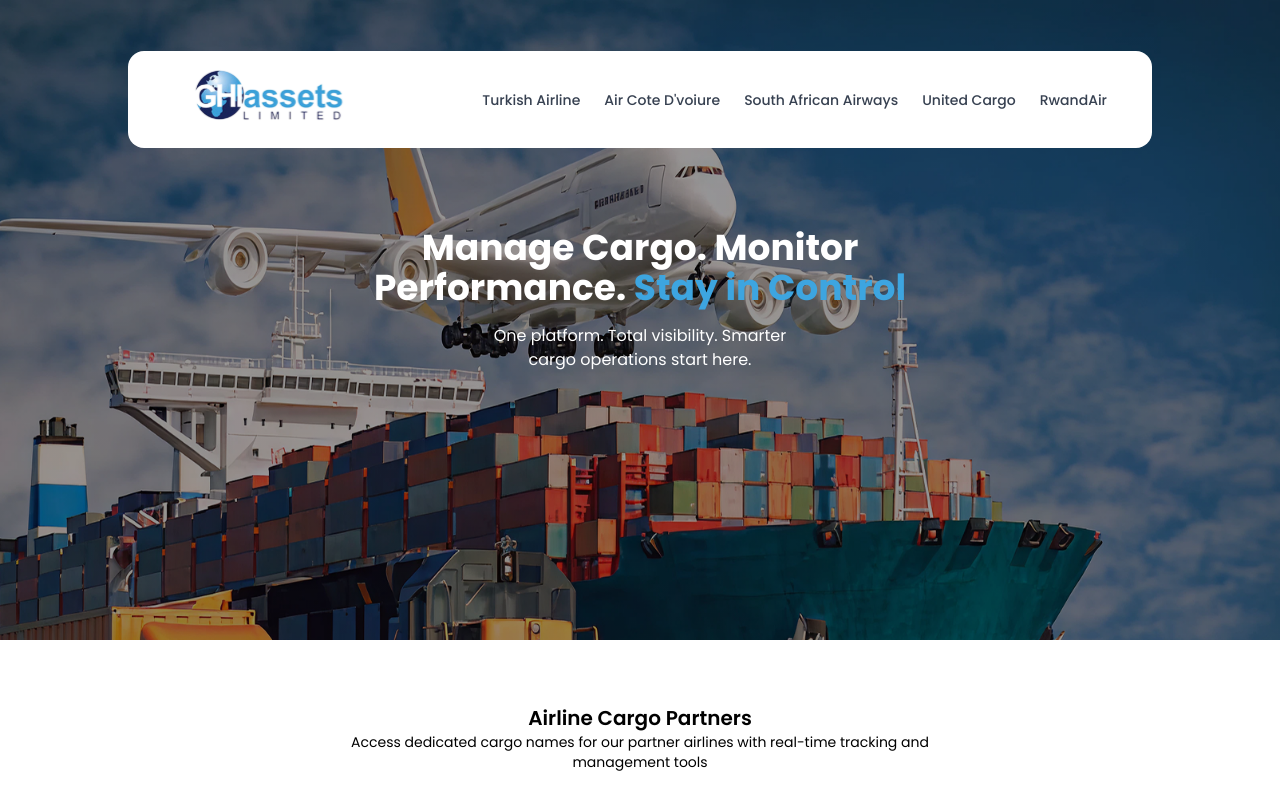
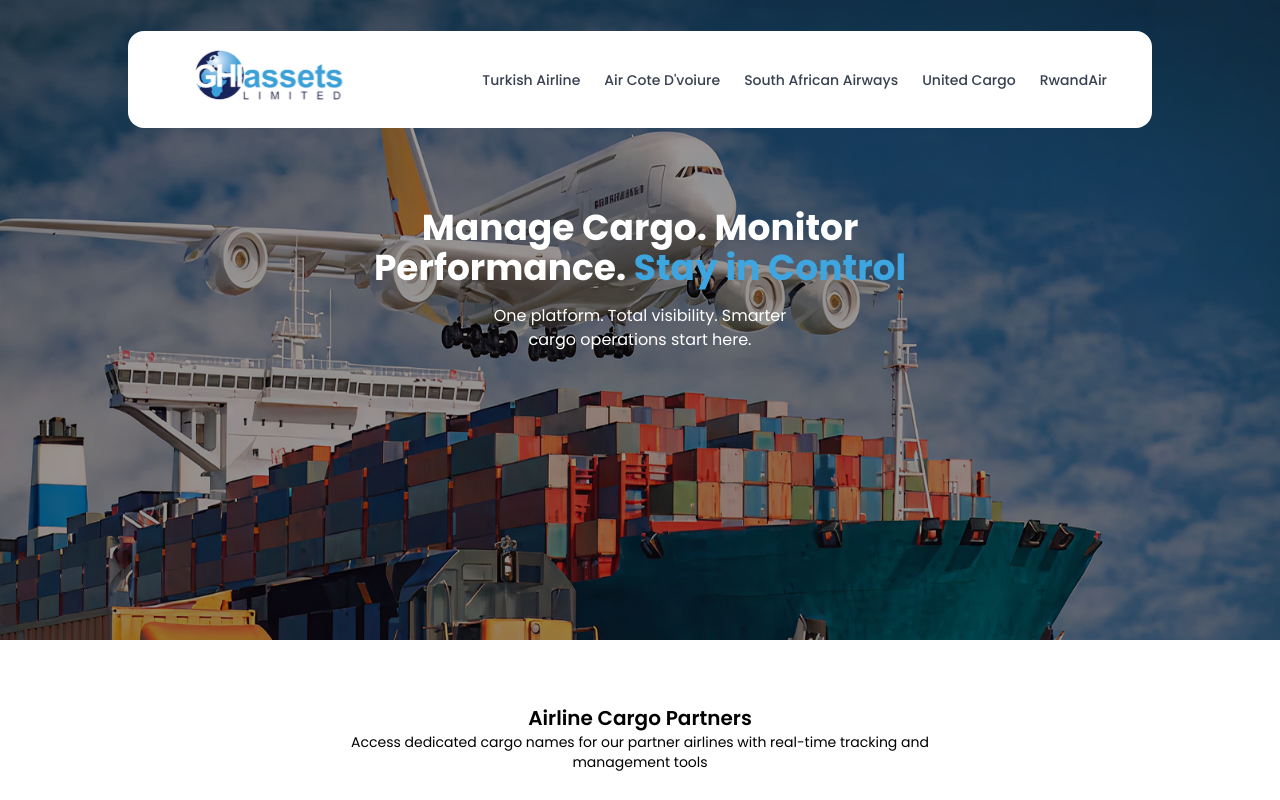
Before and after one commit to Godwinbold/cargo-automation-FE, a React (Vite) app: page / in a window 1280 px wide. Shown: the top 800 px of the page. Built offline with nearby package versions, Linux system fonts and the light colour scheme.

Commit message:
feat: Add initial landing page structure with responsive navigation.

```diff
--- a/src/components/landing/Home.jsx
+++ b/src/components/landing/Home.jsx
@@ -8,7 +8,7 @@ import Footer from "../footer";
 const Home = () => {
   return (
     <div>
-      <div className="py-[20px] md:py-[51px] h-[80vh] bg-[linear-gradient(rgba(0,0,0,0.4),rgba(0,0,0,0.4)),url('/images/bg.png')] bg-cover bg-center px-3 ">
+      <div className="py-[20px] md:py-[31px] h-[80vh] bg-[linear-gradient(rgba(0,0,0,0.4),rgba(0,0,0,0.4)),url('/images/bg.png')] bg-cover bg-center px-3 ">
         {/* Navigation bar */}
         <Navbar />
         {/* main text  */}
--- a/src/components/landing/Navbar.jsx
+++ b/src/components/landing/Navbar.jsx
@@ -1,16 +1,17 @@
 import React, { useState } from "react";
 import { Menu, X } from "lucide-react";
+import { Link } from "react-router-dom";
 
 const Navbar = () => {
   const [activeAirline, setActiveAirline] = useState(null);
   const [isMenuOpen, setIsMenuOpen] = useState(false);
 
   const airlines = [
-    "Turkish Airline",
-    "Air Cote D'voiure",
-    "South African Airways",
-    "United Cargo",
-    "RwandAir",
+    { name: "Turkish Airline", link: "/login?name=turkish" },
+    { name: "Air Cote D'voiure", link: "/login?name=codiv" },
+    { name: "South African Airways", link: "/login?name=southafrica" },
+    { name: "United Cargo", link: "/login?name=united" },
+    { name: "RwandAir", link: "/login?name=rwandair" },
   ];
 
   const toggleMenu = () => {
@@ -26,7 +27,7 @@ const Navbar = () => {
     <>
       <nav className="flex w-full py-1 max-w-5xl md:h-[97px] justify-between px-2 md:pl-[40px] md:pr-[45px] md:rounded-2xl mx-auto items-center bg-white gap-6">
         {/* logo  */}
-        <div className="h-[40px] md:h-[61px]  max-w-[154px]">
+        <div className="h-[40px] md:h-[60px]  max-w-[154px]">
           <img
             src="/icons/logo.svg"
             alt="Logo"
@@ -37,22 +38,25 @@ const Navbar = () => {
         {/* airline list - desktop */}
         <ul className="hidden lg:flex flex-wrap items-center gap-6">
           {airlines.map((airline, index) => (
-            <li
+            <Link
+              to={airline.link}
               key={index}
-              onClick={() => setActiveAirline(airline)}
+              onClick={() => setActiveAirline(airline.name)}
               className={`text-sm font-medium cursor-pointer transition-all duration-300 hover:text-[#3DA5E0] relative group ${
-                activeAirline === airline ? "text-[#3DA5E0]" : "text-gray-700"
+                activeAirline === airline.name
+                  ? "text-[#3DA5E0]"
+                  : "text-gray-700"
               }`}
             >
-              {airline}
+              {airline.name}
               <span
                 className={`absolute bottom-0 left-0 w-full h-0.5 bg-[#3DA5E0] transform origin-left transition-transform duration-300 ${
-                  activeAirline === airline
+                  activeAirline === airline.name
                     ? "scale-x-100"
                     : "scale-x-0 group-hover:scale-x-100"
                 }`}
               ></span>
-            </li>
+            </Link>
           ))}
         </ul>
 
@@ -94,15 +98,18 @@ const Navbar = () => {
         {/* mobile airline list */}
         <ul className="flex flex-col px-6 gap-4">
           {airlines.map((airline, index) => (
-            <li
+            <Link
+              to={airline.link}
               key={index}
-              onClick={() => handleAirlineClick(airline)}
+              onClick={() => handleAirlineClick(airline.name)}
               className={`text-base font-medium cursor-pointer transition-all duration-300 hover:text-[#3DA5E0] py-3 border-b border-gray-100 ${
-                activeAirline === airline ? "text-[#3DA5E0]" : "text-gray-700"
+                activeAirline === airline.name
+                  ? "text-[#3DA5E0]"
+                  : "text-gray-700"
               }`}
             >
-              {airline}
-            </li>
+              {airline.name}
+            </Link>
           ))}
         </ul>
       </div>
```
